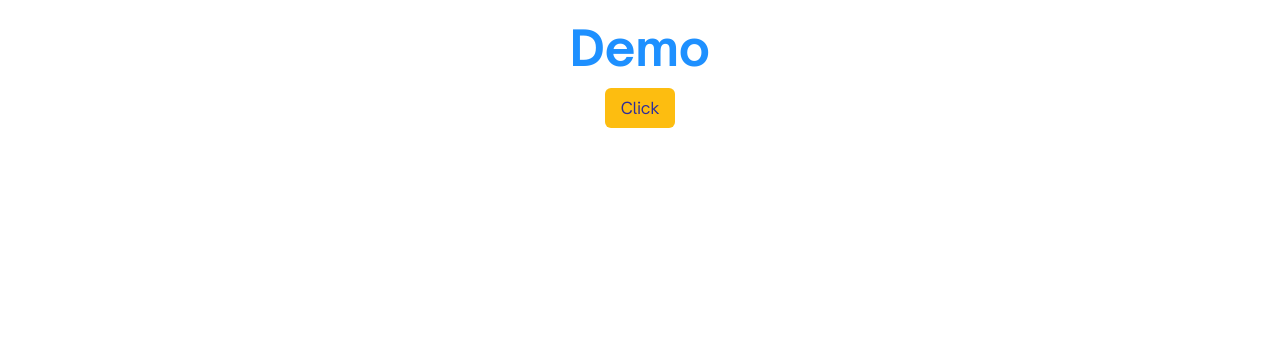
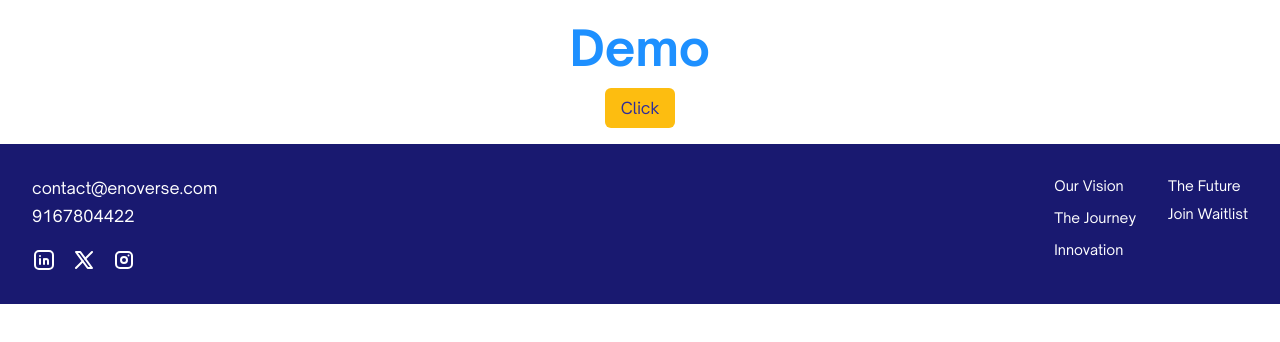
Before and after one commit to Himanshu-Dhawale/eonverse, a Next.js app: page / in a window 1280 px wide. Shown: the top 342 px of the page. Built offline with nearby package versions, Linux system fonts and the light colour scheme.

Commit message:
feat: add footer component

```diff
--- a/src/app/page.tsx
+++ b/src/app/page.tsx
@@ -1,10 +1,13 @@
+import Footer from '@/components/Footer'
+
 export default function Home() {
   return (
-    <div className="p-6 flex flex-col items-center font-opensauce justify-center gap-4">
+    <div className="py-6 flex flex-col items-center font-opensauce justify-center gap-4">
       <h1 className="text-primary text-5xl font-bold">Demo</h1>
       <button className="bg-secondary text-accent-light py-2 rounded-md px-4 hover:bg-secondary-dark">
         Click
       </button>
+      <Footer />
     </div>
   )
 }
--- /dev/null
+++ b/src/components/Footer.tsx
@@ -0,0 +1,46 @@
+import React from 'react'
+import {
+  IconBrandLinkedin,
+  IconBrandX,
+  IconBrandInstagram,
+} from '@tabler/icons-react'
+import { Typography } from './Typography/Typography'
+
+const Footer = () => {
+  return (
+    <footer className="bg-accent p-8 w-full flex justify-between text-white">
+      <div className="flex flex-col gap-1">
+        <a href="/">contact@enoverse.com</a>
+        <Typography>9167804422</Typography>
+        <div className="flex gap-4 mt-4 transform-3d">
+          <IconBrandLinkedin className="hover:-translate-y-1 cursor-pointer" />
+          <IconBrandX className="hover:-translate-y-1 cursor-pointer" />
+          <IconBrandInstagram className="hover:-translate-y-1 cursor-pointer" />
+        </div>
+      </div>
+      <div className="flex gap-8">
+        <ul className="w-max text-sm flex flex-col gap-3 ">
+          <li className="hover-underline-animation left w-max">
+            <a href="#">Our Vision</a>{' '}
+          </li>
+          <li className="hover-underline-animation left w-max">
+            <a href="#">The Journey</a>
+          </li>
+          <li className="hover-underline-animation left w-max">
+            <a href="#">Innovation</a>
+          </li>
+        </ul>
+        <ul className="w-max text-sm flex flex-col gap-2">
+          <li className="hover-underline-animation left w-max">
+            <a href="#">The Future</a>
+          </li>
+          <li className="hover-underline-animation left w-max">
+            <a href="#">Join Waitlist</a>
+          </li>
+        </ul>
+      </div>
+    </footer>
+  )
+}
+
+export default Footer
```
